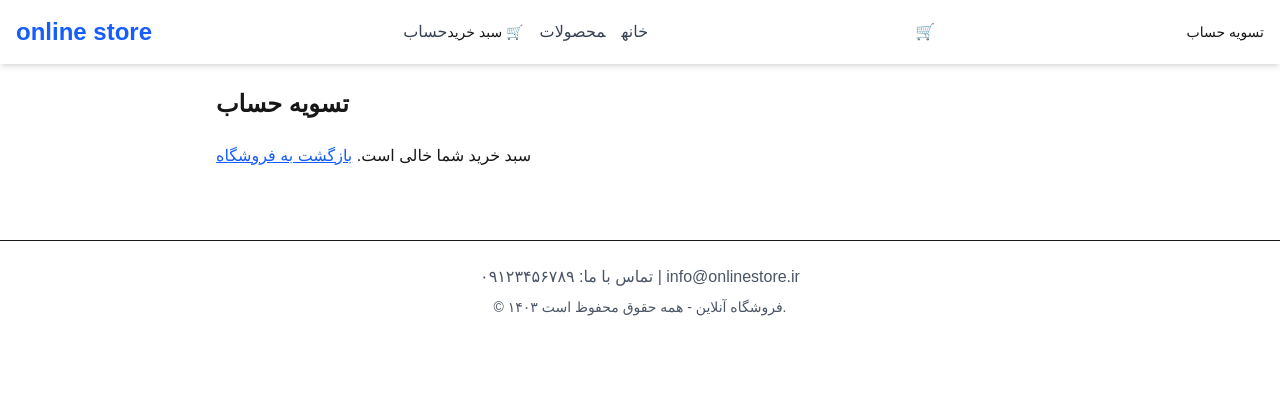
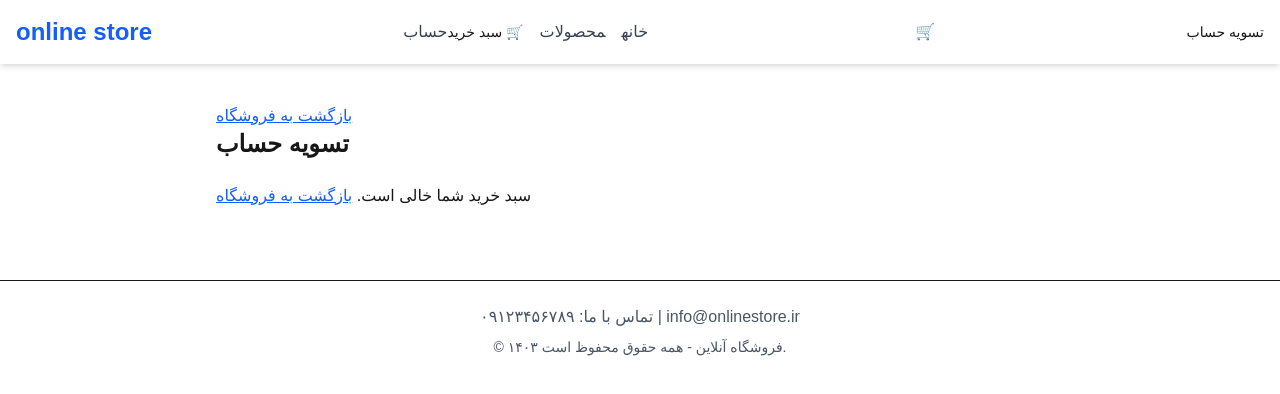
Before and after one commit to Erfan8104/online-store, a Next.js app: page /checkout in a window 1280 px wide. Shown: the top 394 px of the page. Built offline with nearby package versions, Linux system fonts and the light colour scheme.

Commit message:
Add continue Shopping Link after checkout

```diff
--- a/src/app/checkout/page.tsx
+++ b/src/app/checkout/page.tsx
@@ -2,9 +2,11 @@
 
 import { useCart } from "./../context/CartContext";
 import Link from "next/link";
+import { useState } from "react";
 
 export default function CheckoutPage() {
   const { cartItems, clearCart } = useCart();
+  const [paid, setPaid] = useState(false);
 
   const total = cartItems.reduce(
     (sum, item) => sum + item.price * item.quantity * (1 - item.discount / 100),
@@ -13,6 +15,13 @@ export default function CheckoutPage() {
 
   return (
     <main className="max-w-4xl mx-auto p-6">
+      <Link
+        href="/products"
+        className="inline-block mt-4 text-blue-600 underline hover:text-blue-800"
+      >
+        بازگشت به فروشگاه
+      </Link>
+
       <h1 className="text-2xl font-bold mb-6">تسویه حساب</h1>
 
       {cartItems.length === 0 ? (
@@ -49,6 +58,7 @@ export default function CheckoutPage() {
             onClick={() => {
               alert("پرداخت با موفقیت انجام شد!");
               clearCart();
+              setPaid(true);
             }}
             className="bg-green-600 text-white px-6 py-2 rounded hover:bg-green-700"
           >
```
